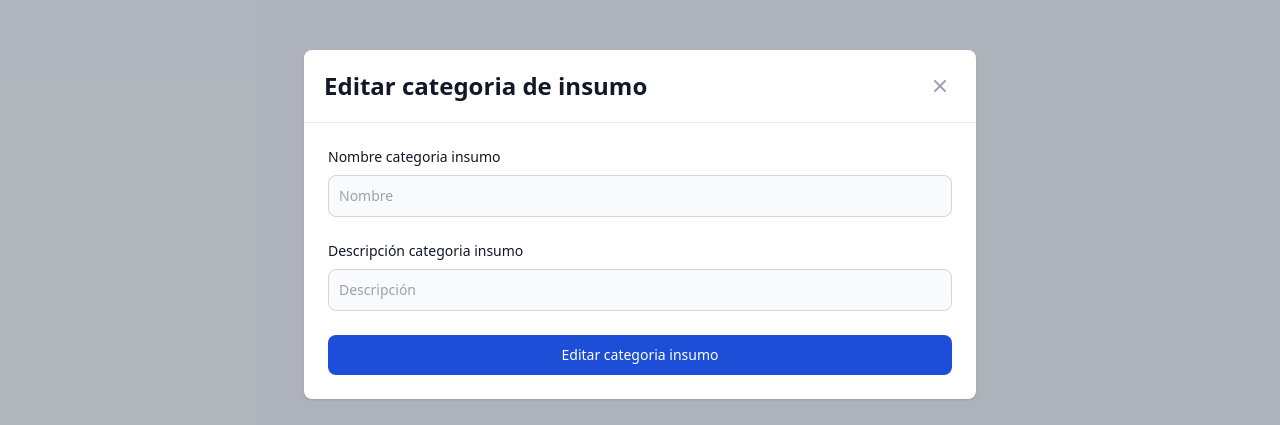
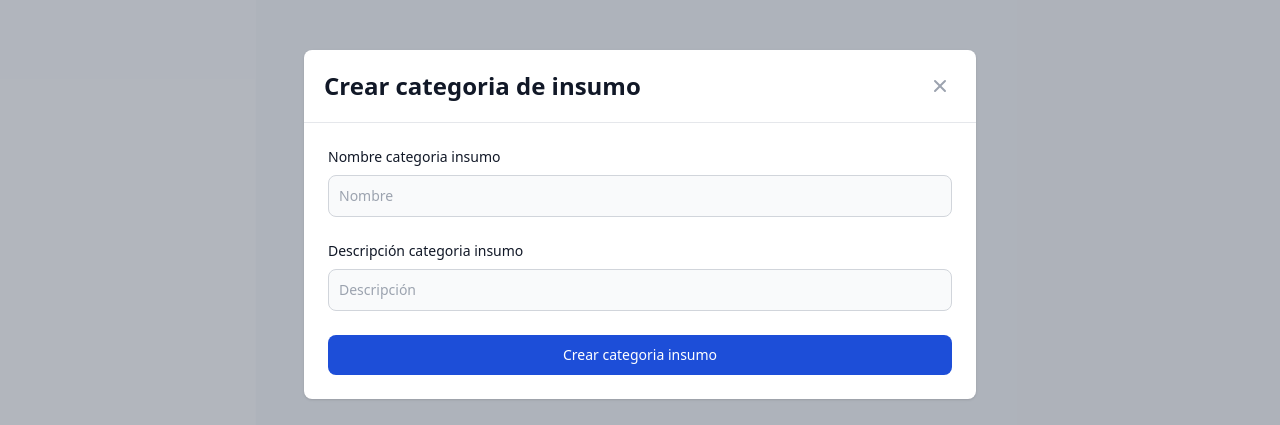
Before and after one commit to Daintz/SenaOnPrintingFrontend, a React (Vite) app: page /supplyCategory in a window 1280 px wide. Both pictures are taken after a click on the button "Crear categoria insumo". Shown: the part 176-601 px from the top of the page. Built offline with nearby package versions, Linux system fonts and the light colour scheme; no server answers.

Commit message:
feat: :sparkles: add edit in supplyCategory
add edit functionality in supply Category

```diff
--- a/package.json
+++ b/package.json
@@ -1,7 +1,7 @@
 {
   "name": "statemind2",
   "private": true,
-  "version": "0.0.12",
+  "version": "0.0.13",
   "type": "commonjs",
   "scripts": {
     "dev": "vite",
--- a/src/components/Modal/Modal.jsx
+++ b/src/components/Modal/Modal.jsx
@@ -1,4 +1,4 @@
-function Modal ({ title, isOpen, handleIsOpen, children }) {
+function Modal ({ title, isOpen, isEditing, handleIsOpen, children }) {
   return (
     <>
       {isOpen && (
@@ -12,7 +12,7 @@ function Modal ({ title, isOpen, handleIsOpen, children }) {
               <div className="relative bg-white rounded-lg shadow dark:bg-gray-700">
                 <div className="flex items-start justify-between p-5 border-b rounded-t dark:border-gray-600">
                   <h3 className="text-xl font-semibold text-gray-900 lg:text-2xl dark:text-white">
-                    {title}
+                    {isEditing ? `Editar ${title}` : `Crear ${title}`}
                   </h3>
                   <button
                     type="button"
--- a/src/pages/SupplyCategory/Modal/SupplyCategoryModal.jsx
+++ b/src/pages/SupplyCategory/Modal/SupplyCategoryModal.jsx
@@ -1,13 +1,13 @@
 import { useState } from 'react'
 import clientAxios from '../../../config/clientAxios'
 
-function SupplyCategoryModal ({ isEditing }) {
+function SupplyCategoryModal ({ isEditingInfo, isEditing, setIsEditingInfo }) {
   const [dataForm, setDataForm] = useState({
     name: '',
     description: ''
   })
 
-  const handleSubmit = async e => {
+  const handleSubmitCreate = async e => {
     e.preventDefault()
 
     try {
@@ -16,8 +16,17 @@ function SupplyCategoryModal ({ isEditing }) {
     } catch (err) {
       console.log(err)
     }
+  }
 
-    window.location.reload()
+  const handleSubmitEdit = async e => {
+    e.preventDefault()
+
+    try {
+      const { data } = await clientAxios.put(`/supplyCategory/${isEditingInfo.idSupplyCategory}`, isEditingInfo)
+      console.log(data)
+    } catch (err) {
+      console.log(err)
+    }
   }
 
   return (
@@ -25,7 +34,59 @@ function SupplyCategoryModal ({ isEditing }) {
       {isEditing
         ? (
         <>
-          <form className="space-y-6" onSubmit={handleSubmit}>
+          <form className="space-y-6" onSubmit={handleSubmitEdit}>
+            <div>
+              <label
+                htmlFor="name"
+                className="block mb-2 text-sm font-medium text-gray-900 dark:text-white"
+              >
+                Nombre categoria insumo
+              </label>
+              <input
+                type="text"
+                name="name"
+                id="name"
+                className="bg-gray-50 border border-gray-300 text-gray-900 text-sm rounded-lg focus:ring-blue-500 focus:border-blue-500 block w-full p-2.5 dark:bg-gray-600 dark:border-gray-500 dark:placeholder-gray-400 dark:text-white"
+                placeholder="Nombre"
+                value={isEditingInfo.name}
+                onChange={e =>
+                  setIsEditingInfo({ ...isEditingInfo, name: e.target.value })
+                }
+                required
+              />
+            </div>
+            <div>
+              <label
+                htmlFor="description"
+                className="block mb-2 text-sm font-medium text-gray-900 dark:text-white"
+              >
+                Descripción categoria insumo
+              </label>
+              <input
+                type="text"
+                name="description"
+                id="description"
+                className="bg-gray-50 border border-gray-300 text-gray-900 text-sm rounded-lg focus:ring-blue-500 focus:border-blue-500 block w-full p-2.5 dark:bg-gray-600 dark:border-gray-500 dark:placeholder-gray-400 dark:text-white"
+                placeholder="Descripción"
+                value={isEditingInfo.description}
+                onChange={e =>
+                  setIsEditingInfo({ ...isEditingInfo, description: e.target.value })
+                }
+                required
+              />
+            </div>
+            <button
+              type="submit"
+              className="w-full text-white bg-blue-700 hover:bg-blue-800 focus:ring-4 focus:outline-none focus:ring-blue-300 font-medium rounded-lg text-sm px-5 py-2.5 text-center dark:bg-blue-600 dark:hover:bg-blue-700 dark:focus:ring-blue-800"
+            >
+              Editar categoria insumo
+            </button>
+          </form>
+        </>
+          )
+        : (
+          <>
+          <form className="space-y-6" onSubmit={handleSubmitCreate}>
             <div>
               <label
                 htmlFor="name"
@@ -74,58 +135,6 @@ function SupplyCategoryModal ({ isEditing }) {
             </button>
           </form>
         </>
-          )
-        : (
-          <>
-          <form className="space-y-6" onSubmit={handleSubmit}>
-            <div>
-              <label
-                htmlFor="name"
-                className="block mb-2 text-sm font-medium text-gray-900 dark:text-white"
-              >
-                Nombre categoria insumo
-              </label>
-              <input
-                type="text"
-                name="name"
-                id="name"
-                className="bg-gray-50 border border-gray-300 text-gray-900 text-sm rounded-lg focus:ring-blue-500 focus:border-blue-500 block w-full p-2.5 dark:bg-gray-600 dark:border-gray-500 dark:placeholder-gray-400 dark:text-white"
-                placeholder="Nombre"
-                value={dataForm.name}
-                onChange={e =>
-                  setDataForm({ ...dataForm, name: e.target.value })
-                }
-                required
-              />
-            </div>
-            <div>
-              <label
-                htmlFor="description"
-                className="block mb-2 text-sm font-medium text-gray-900 dark:text-white"
-              >
-                Descripción categoria insumo
-              </label>
-              <input
-                type="text"
-                name="description"
-                id="description"
-                className="bg-gray-50 border border-gray-300 text-gray-900 text-sm rounded-lg focus:ring-blue-500 focus:border-blue-500 block w-full p-2.5 dark:bg-gray-600 dark:border-gray-500 dark:placeholder-gray-400 dark:text-white"
-                placeholder="Descripción"
-                value={dataForm.description}
-                onChange={e =>
-                  setDataForm({ ...dataForm, description: e.target.value })
-                }
-                required
-              />
-            </div>
-            <button
-              type="submit"
-              className="w-full text-white bg-blue-700 hover:bg-blue-800 focus:ring-4 focus:outline-none focus:ring-blue-300 font-medium rounded-lg text-sm px-5 py-2.5 text-center dark:bg-blue-600 dark:hover:bg-blue-700 dark:focus:ring-blue-800"
-            >
-              Editar categoria insumo
-            </button>
-          </form>
-        </>
           )}
     </>
   )
--- a/src/pages/SupplyCategory/SupplyCategory.jsx
+++ b/src/pages/SupplyCategory/SupplyCategory.jsx
@@ -7,6 +7,10 @@ const SupplyCategory = () => {
   const [dataSupplies, setDataSupplies] = useState([])
   const [isOpen, setIsOpen] = useState(false)
   const [isEditing, setIsEditing] = useState(false)
+  const [isEditingInfo, setIsEditingInfo] = useState({
+    name: '',
+    description: ''
+  })
 
   useEffect(() => {
     get()
@@ -15,6 +19,11 @@ const SupplyCategory = () => {
   const get = async () => {
     const { data } = await clientAxios('/supplyCategory')
     setDataSupplies(data)
+  }
+
+  const getSupply = async (id) => {
+    const { data } = await clientAxios(`/supplyCategory/${id}`)
+    setIsEditingInfo(data)
   }
 
   const handleIsOpen = (state) => {
@@ -43,12 +52,15 @@ const SupplyCategory = () => {
                 Crear categoria insumo
               </button>
               <Modal
-                title='Editar categoria de insumo'
+                title={'categoria de insumo'}
                 isOpen={isOpen}
+                isEditing={isEditing}
                 handleIsOpen={handleIsOpen}
               >
                 <SupplyCategoryModal
                   isEditing={isEditing}
+                  isEditingInfo={isEditingInfo}
+                  setIsEditingInfo={setIsEditingInfo}
                 />
               </Modal>
               <table className="w-full text-sm text-left text-gray-500 dark:text-gray-400">
@@ -87,7 +99,10 @@ const SupplyCategory = () => {
                           <button
                             type="button"
                             className="text-white bg-blue-700 hover:bg-blue-800 focus:ring-4 focus:ring-blue-300 font-medium rounded-lg text-sm px-5 py-2.5 mr-2 mb-2 dark:bg-blue-600 dark:hover:bg-blue-700 focus:outline-none dark:focus:ring-blue-800"
-                            onClick={() => handleIsOpen('editing')}
+                            onClick={() => {
+                              getSupply(supply.idSupplyCategory)
+                              handleIsOpen('editing')
+                            }}
                           >
                             Editar
                           </button>
```
Also changed, not shown: 2 other files (tests, documents, lock files or other folders).
